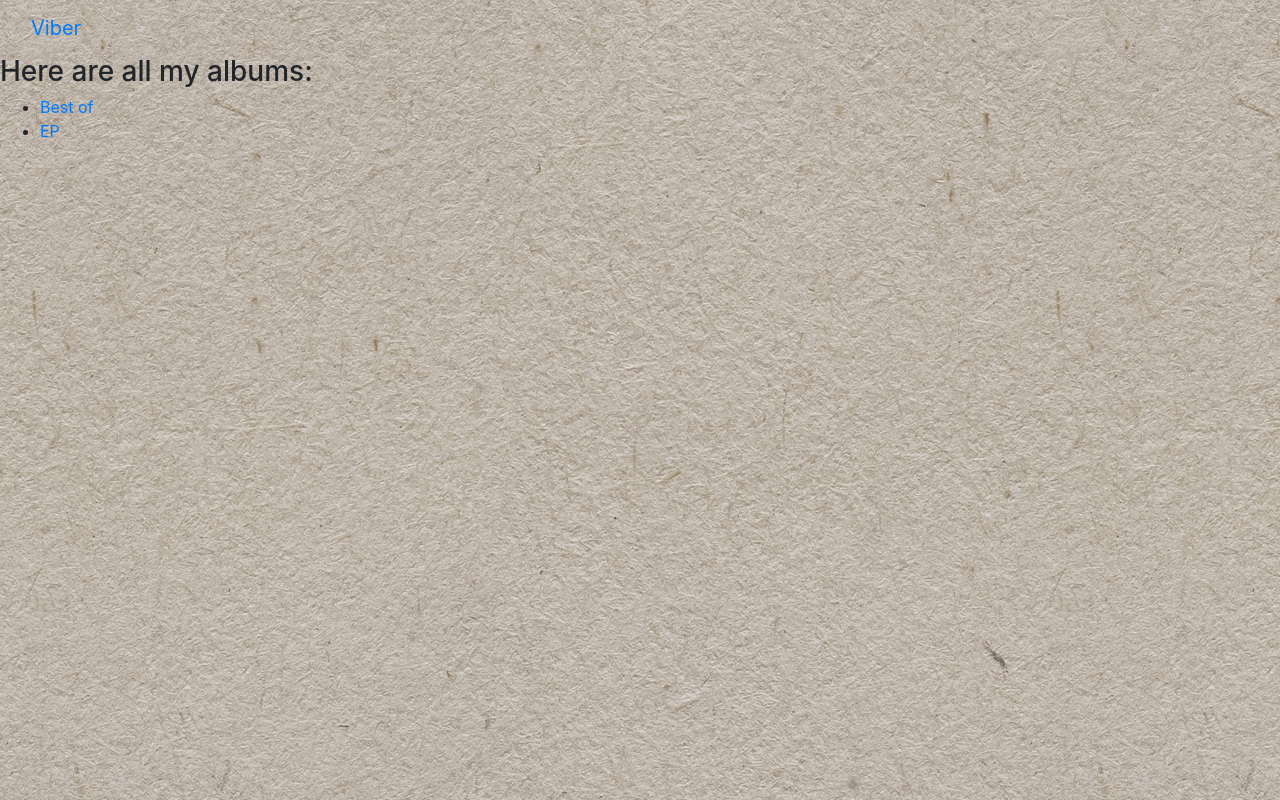
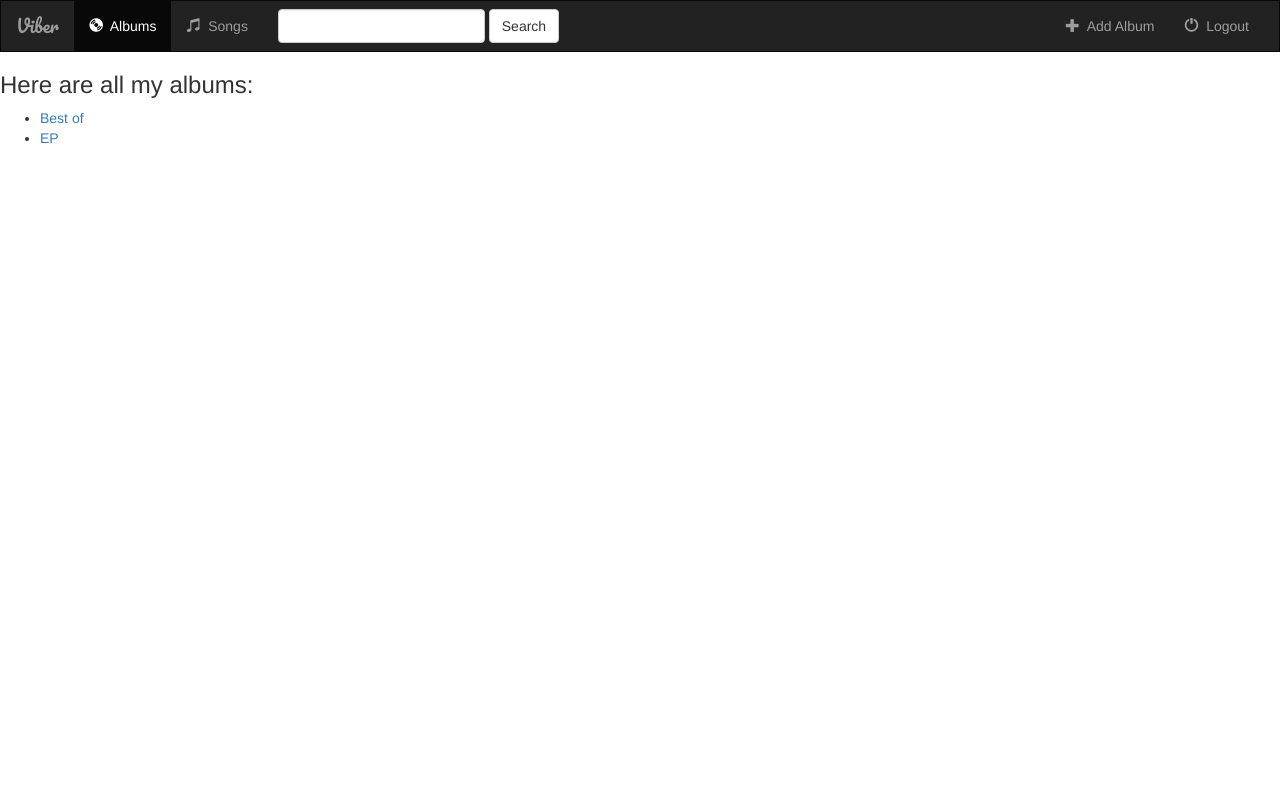
Before and after one commit to stefanilie/python-playground, a Django app: page /music/ in a window 1280 px wide. Run offline with Django 3.2, Linux system fonts and the light colour scheme; data comes from the database, SQL or seed files in the repository; some libraries are stand-ins or nearby versions.

Commit message:
add base template

```diff
--- a/website/music/static/music/style.css
+++ b/website/music/static/music/style.css
@@ -1,3 +1,16 @@
 body{
-    background: white url("images/background.jpg");
+    background: white;
 }
+
+.navbar{
+  border-radius: 0;
+}
+
+.navbar-brand{
+  font-family: "Pacifico";
+}
+
+#album-cover{
+  height: 20em;
+  width: auto;
+}
--- /dev/null
+++ b/website/music/templates/music/base.html
@@ -0,0 +1,77 @@
+<!DOCTYPE html>
+<html>
+
+<head>
+  <meta charset="utf-8">
+
+  <title>{% block title %}Viberr{% endblock %}</title>
+  {% load staticfiles %}
+  <link rel="stylesheet" href="https://maxcdn.bootstrapcdn.com/bootstrap/3.3.7/css/bootstrap.min.css" crossorigin="anonymous">
+  <link href="https://fonts.googleapis.com/css?family=Pacifico" rel="stylesheet">
+  <link rel="stylesheet" type="text/css" href="{% static 'music/style.css' %}">
+  <script src="https://maxcdn.bootstrapcdn.com/bootstrap/3.3.7/js/bootstrap.min.js"></script>
+  <script src="https://cdnjs.cloudflare.com/ajax/libs/jquery/3.2.1/jquery.min.js"></script>
+</head>
+
+<body>
+  <nav class="navbar navbar-inverse">
+    <div class="container-fluid">
+      {% comment %} Header {% endcomment %}
+
+      <div class="navbar-header">
+        <button type="button" class="navbar-toggle" data-toggle="collapse" data-target="#topNavBar">
+              <span class="icon-bar"></span>
+              <span class="icon-bar"></span>
+              <span class="icon-bar"></span>
+          </button>
+        <a class="navbar-brand" href="{% url 'music:index' %}">Viber</a>
+      </div>
+
+      <!-- Items -->
+      <div class="collapse navbar-collapse" id="topNavBar">
+        <ul class="nav navbar-nav">
+          <li class="active">
+            <a href="{% url 'music:index' %}">
+                <span class="glyphicon glyphicon-cd" aria-hidden="true"></span>&nbsp;
+                Albums
+              </a>
+          </li>
+          <li class="">
+            <a href="{% url 'music:index' %}">
+                  <span class="glyphicon glyphicon-music" aria-hidden="true"></span>&nbsp;
+                  Songs
+              </a>
+          </li>
+        </ul>
+
+        <form class="navbar-form navbar-left" action="#" method="get" role="search">
+          <div class="form-group">
+            <input type="text" class="form-control" name="q" value="">
+          </div>
+          <button type="submit" class="btn btn-default">Search</button>
+        </form>
+
+        <ul class="nav navbar-nav navbar-right">
+          <li class="">
+            <a href="{% url 'music:index' %}">
+                <span class="glyphicon glyphicon-plus" aria-hidden="true"></span>&nbsp;
+                Add Album
+              </a>
+          </li>
+          <li class="">
+            <a href="{% url 'music:index' %}">
+                  <span class="glyphicon glyphicon-off" aria-hidden="true"></span>&nbsp;
+                  Logout
+              </a>
+          </li>
+        </ul>
+      </div>
+    </div>
+  </nav>
+
+  {% block body %}
+
+  {% endblock %}
+</body>
+
+</html>
--- a/website/music/templates/music/index.html
+++ b/website/music/templates/music/index.html
@@ -1,16 +1,6 @@
-{% load staticfiles %}
-<link rel="stylesheet" type="text/css" href="{% static 'music/style.css' %}">
-<link rel="stylesheet" href="https://maxcdn.bootstrapcdn.com/bootstrap/4.0.0-beta/css/bootstrap.min.css" integrity="sha384-/Y6pD6FV/Vv2HJnA6t+vslU6fwYXjCFtcEpHbNJ0lyAFsXTsjBbfaDjzALeQsN6M" crossorigin="anonymous">
+{% extends 'music/base.html' %}
 
-<nav class="navbar navbar-default">
-    <div class="container-fluid">
-        {% comment %} logo {% endcomment %}
-        <div class="navbar-header">
-            <a class="navbar-brand" href="{% url 'music:index' %}">Viber</a>
-        </div>
-    </div>
-</nav>
-
+{% block body %}
   {% if all_albums %}
   <h3>Here are all my albums:</h3>
   <ul>
@@ -19,5 +9,5 @@
     {% endfor %}
   </ul>
   {% else %}
-    <h2>No data to display</h2>
-{% endif %}
+  <h2>No data to display</h2> {% endif %}
+{% endblock %}
```
Also changed, not shown: website/music/templates/music/detail.html (+6 -1 lines). Lines whose indentation alone changed are shown as unchanged.
